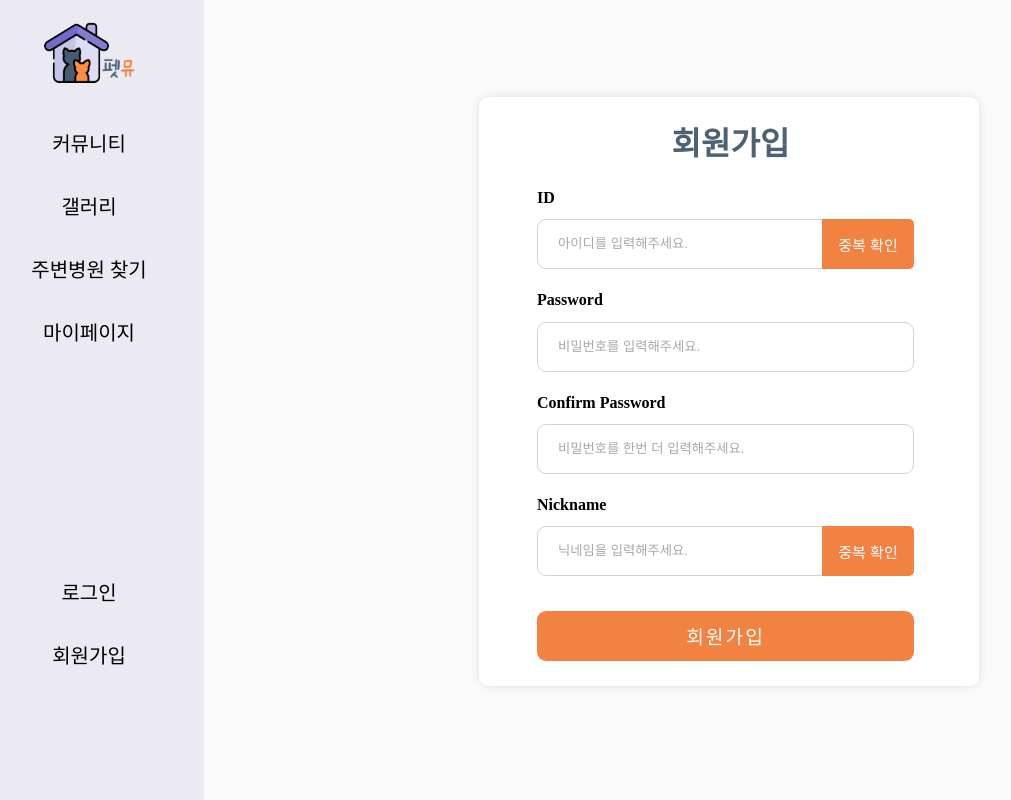
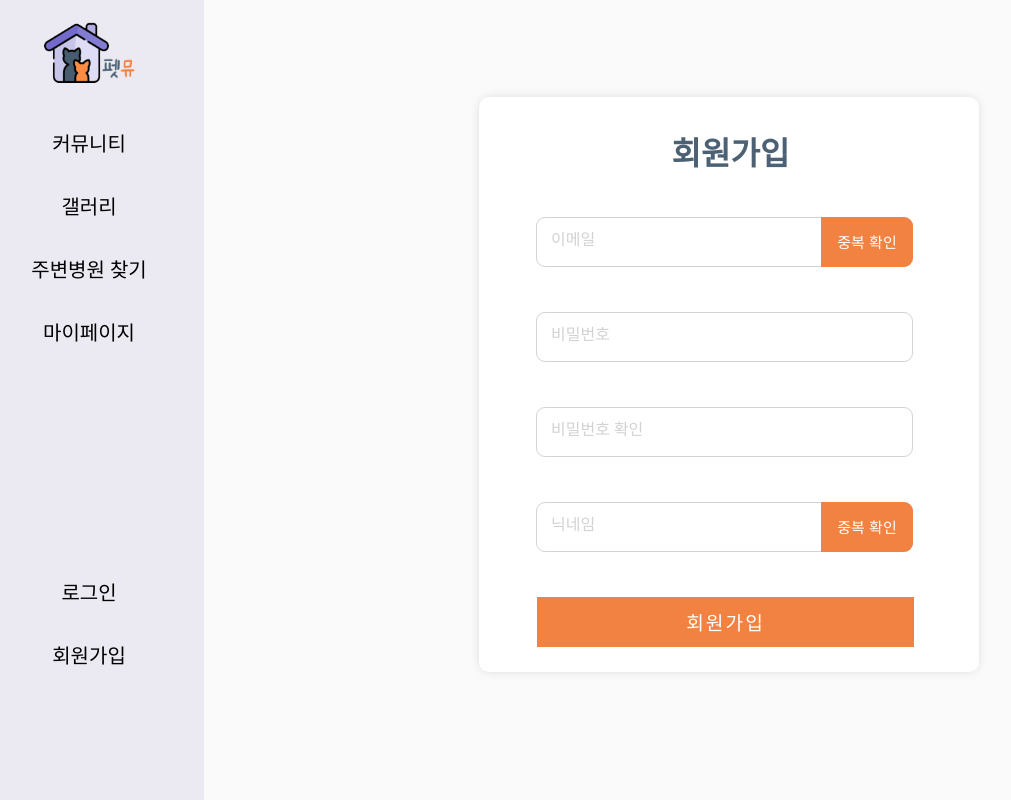
Before and after one commit to Dong-Hoon94/petmu, a React (Vite) app: page /signup in a window 1280 px wide. Shown: the whole page, without its empty margins (26-1037 px from the left). Built offline with nearby package versions, Linux system fonts and the light colour scheme.

Commit message:
feat: 회원가입 레이아웃 및 ani 추가

```diff
--- a/src/pages/signUp/index.jsx
+++ b/src/pages/signUp/index.jsx
@@ -11,18 +11,23 @@ const SignUp = () => {
       <form className="SignUpWrap" action="/" method="post">
         <div className="SignUpWrap_info">
           <div className="label">
-            <label htmlFor="id">ID</label>
+            <label></label>
           </div>
 
-          <div className="input_wrap">
-            <div className="input_main_wrap">
+          <div className="wrapper">
+            <div className="fancy-input">
+              <div>
                 <input
+                  className="fancy-input--input"
                   type="text"
-                name="id"
-                id="id"
-                className="login_idh"
-                placeholder="아이디를 입력해주세요."
+                  required
+                  //  span 속성 애니메이션
                 />
+
+                <label className="fancy-input--label" htmlFor="email">
+                  이메일
+                </label>
+              </div>
 
               <div className="button_wrap">
                 <button onClick={() => alert("중복확인 개발중")}>
@@ -33,50 +38,56 @@ const SignUp = () => {
           </div>
 
           <div className="label">
-            <label htmlFor="label_a Password">Password</label>
+            <label></label>
           </div>
 
-          <div className="input_wrap">
-            <div className="input_main_wrap">
+          <div className="wrapper">
+            <div className="fancy-input">
               <input
+                className="fancy-input--input"
                 type="password"
-                name="password"
-                id="password"
-                className="login_idh"
-                placeholder="비밀번호를 입력해주세요."
+                required //  span 속성 애니메이션
               />
+              <label className="fancy-input--label" htmlFor="email">
+                <label>비밀번호</label>
+              </label>
             </div>
           </div>
 
           <div className="label">
-            <label htmlFor="Password_check">Confirm Password</label>
+            <label></label>
           </div>
 
-          <div className="input_wrap">
-            <div className="input_main_wrap">
+          <div className="wrapper">
+            <div className="fancy-input">
               <input
-                type="text"
-                name="Password_check"
-                id="Password_check"
-                className="login_idh"
-                placeholder="비밀번호를 한번 더 입력해주세요."
+                className="fancy-input--input"
+                type="password"
+                // autoCapitalize="off"
+                required //  span 속성 애니메이션
               />
+              <label className="fancy-input--label" htmlFor="email">
+                <label>비밀번호 확인</label>
+              </label>
             </div>
           </div>
 
           <div className="label">
-            <label htmlFor="Nickname">Nickname</label>
+            <label></label>
           </div>
 
-          <div className="input_wrap">
-            <div className="input_main_wrap">
+          <div className="wrapper">
+            <div className="fancy-input">
               <input
+                className="login_idh fancy-input--input"
                 type="text"
-                name="Nickname"
-                id="Nickname"
-                className="login_idh"
-                placeholder="닉네임을 입력해주세요."
+                // autoCapitalize="off"
+                required
               />
+
+              <label className="fancy-input--label" htmlFor="email">
+                <label>닉네임</label>
+              </label>
 
               <div className="button_wrap">
                 <button onClick={() => alert("중복확인 개발중")}>
@@ -85,11 +96,15 @@ const SignUp = () => {
               </div>
             </div>
           </div>
+
+          <div className="label">
+            <label></label>
           </div>
 
           <div className="submit">
             <div className="login__submit">
               <button type="submit">회원가입</button>
+            </div>
           </div>
         </div>
       </form>
--- a/src/pages/signUp/styles.js
+++ b/src/pages/signUp/styles.js
@@ -14,10 +14,18 @@ export const SignUpWrap = styled.div`
   background-color: #fff;
   transform: translateX(-50%);
 
+  * {
+  margin: 0;
+  padding: 0;
+  box-sizing: border-box;
+}
+
   h2 {
     color: #4c6173;
     font-size: 2em;
     font-weight: 700;
+    position: relative;
+    top: 10px;
     /* em : 자신의 기본 폰트 (x N em) 예) 2em -> 기본폰트 16px x 2 */
   }
 
@@ -25,7 +33,7 @@ export const SignUpWrap = styled.div`
     width: 100%;
   }
   .SignUpWrap_info {
-    margin-top: 20px;
+    margin-top: 50px;
     width: 100%;
   }
 
@@ -56,8 +64,8 @@ export const SignUpWrap = styled.div`
   .input_main_wrap input {
     width: 65%;
     position: absolute;
-    left: 20px;
-    top: 16px;
+    left: 40px;
+    top: 10px;
     border: none;
     outline: none;
   }
@@ -65,30 +73,23 @@ export const SignUpWrap = styled.div`
   .label {
   position: relative;
   top: 0px;
-  left:-5px;
+  left:-4px;
   }
 
   .SignUpWrap_info .label {
-    margin-top: 20px;
-    margin-bottom: 10px;
+    margin: 0px 0 45px 0px;
     font-weight: 600;
-  }
-
-  .button_wrap {
-    width: 100px;
-    height: 100%;
-    border-radius: 6px;
   }
 
   .button_wrap button {
     width: 92px;
     height: 50px;
-    border-top-right-radius: 5px;
-    border-bottom-right-radius: 5px;
+    border-top-right-radius: 9px;
+    border-bottom-right-radius:9px;
     position: absolute;
     top: -2px;
     bottom: -2px;
-    right: -1px;
+    right: 0;
     margin: auto 0;
     border: none;
     color: white;
@@ -97,8 +98,8 @@ export const SignUpWrap = styled.div`
     font-size: 15px;
   }
 
-  .SignUpWrap_info button:hover {
-    background: #4c6173;
+  .button_wrap button:hover {
+    opacity: 0.5;
     transition: 0.8s;
   }
 
@@ -119,10 +120,148 @@ export const SignUpWrap = styled.div`
     /* outline : 외곽선 스타일 */
   }
 
-  .submit {
-    margin-top: 30px;
-    width: 80%;
+
+  /* input effect */
+ .wrapper {
+  width: 377px;
+  height: 50px;
+  display: flex;
+  flex-direction: column;;
+  justify-content: space-between;
+  position: relative;
+    top: 0px;
+    right: 6px;
+}
+
+
+.fancy-input .fancy-input--input {
+  display: block;
+  font-size: 14px;
+  line-height: 1.5;
+  width: 377px;
+  height: 50px;
+  padding-left: 10px;
+  outline: none;
+  border: none;
+  pointer-events: auto;
+   /* box-shadow: 5px 5px 10px rgba(0, 0, 0.2, 0.2); */
+  border: 1px solid lightgray;
+  border-radius: 9px;
+}
+
+.fancy-input--label{
+  position: relative;
+  top: -6px;
+  left: -3px;
+  pointer-events: none;
+}
+
+.fancy-input .op .fancy-input--input    {
+  border: 1px solid red;
+  width: 100px;
+}
+.fancy-input {
+  transition: 0.5s ease;
+  position: relative;
+  outline: none;
+
+
+
+  &:hover,
+  &:focus{
+    transform: scale(1.1); //확대 모드
   }
+
+  &::before,
+  &::after {
+    content: "";
+    position: absolute;
+    transition: 0.5s ease;
+    box-sizing: border-box;
+    pointer-events: none;
+    transition: width 0.5s ease-in-out,
+                height 0.5s ease-in-out,
+                border 0s 0.5s ease-in-out;
+    width: 0%;
+    height: 0%;
+  }
+
+  &::before {
+    top: 0;
+    left: 0;
+    border-left: 1px solid transparent;
+    border-radius: 9px;
+    border-top: 1px solid transparent;
+  }
+
+  &:after {
+    bottom: 0;
+    right: 0;
+    border-right: 1px solid transparent;
+    border-radius: 9px;
+    border-bottom: 1px solid transparent;
+  }
+
+  &:hover::before,
+  &:focus:before,
+  &:hover::after,
+  &:focus:after {
+    width: 100%;
+    height: 100%;
+    transition: width 0.5s ease-in-out,
+                height 0.5s ease-in-out;
+  }
+
+  &:hover:before,
+  &:focus:before {
+    /* 1 */
+    border-left: 2px solid #f28241;
+    border-top: 2px solid #f28241;
+
+  }
+
+  &:hover:after,
+  &:focus:after {
+    /* 2 */
+    border-right: 2px solid #f28241;
+    border-bottom: 2px solid #f28241;
+  }
+}
+
+.fancy-input--input {
+  transition: 0.2s ease;
+
+  &:placeholder {
+    visibility: hidden;
+  }
+
+/* &:valid ~ .fancy-input--label,
+  &:not(&:placeholder-shown) ~ .fancy-input--label {
+    opacity: 0;
+  } */
+
+  &:focus ~ .fancy-input--label,
+  &:valid ~ .fancy-input--label{
+    font-size: 16px;
+    color: black;
+    font-weight: 600;
+    transform: translateX(-10px) translateY(-38px);
+                //라벨 좌표 x: y: 이동
+                /* translateX(-12px) translateY(-40px); 초기값*/
+  }
+}
+
+
+.fancy-input--label {
+  opacity: 1;
+  color: #D2D2D2;
+  position: absolute;
+  z-index: 1;
+  top: 12px;
+  left: 15px;
+  transition: 0.5s ease;
+}
+
 
   .submit {
     margin-top: 35px;
@@ -136,7 +275,6 @@ export const SignUpWrap = styled.div`
     outline: none;
     position: relative;
     left: -5px;
-    border-radius: 9px;
     background: #f28241;
     color: white;
     font-size: 1.2rem;
@@ -148,4 +286,5 @@ export const SignUpWrap = styled.div`
     background: #4c6173;
     transition: 0.8s;
   }
-`;
+
+ `;
```
Lines whose indentation alone changed are shown as unchanged.
